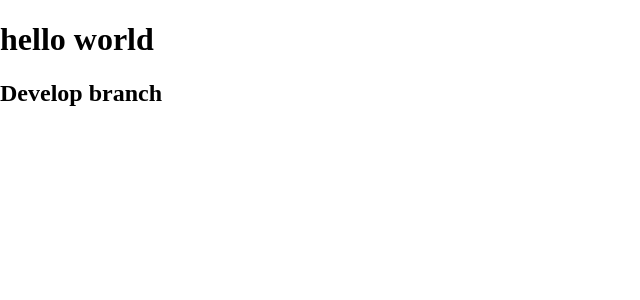
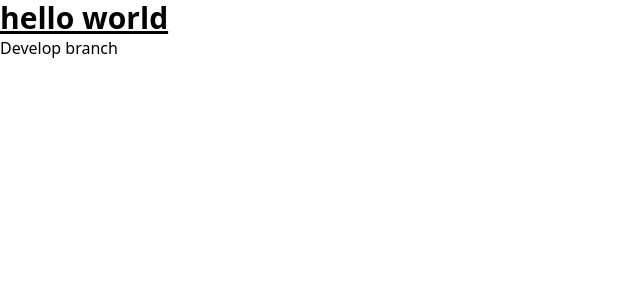
Before and after one commit to emadel1990/zapp, a Next.js app: page / in a window 1280 px wide. Shown: the top 300 px of the page, without its empty margins (0-640 px from the left). Built offline with nearby package versions, Linux system fonts and the light colour scheme.

Commit message:
feature: Setup Tailwindcss

```diff
--- a/package.json
+++ b/package.json
@@ -14,7 +14,10 @@
     "react-dom": "17.0.2"
   },
   "devDependencies": {
+    "autoprefixer": "^10.4.2",
     "eslint": "8.9.0",
-    "eslint-config-next": "12.1.0"
+    "eslint-config-next": "12.1.0",
+    "postcss": "^8.4.6",
+    "tailwindcss": "^3.0.23"
   }
 }
--- a/pages/index.js
+++ b/pages/index.js
@@ -1,7 +1,7 @@
 export default function Home() {
   return (
     <div>
-      <h1>hello world</h1>
+      <h1 className="text-3xl font-bold underline">hello world</h1>
       <h2>Develop branch</h2>
     </div>
   );
--- /dev/null
+++ b/postcss.config.js
@@ -0,0 +1,6 @@
+module.exports = {
+  plugins: {
+    tailwindcss: {},
+    autoprefixer: {},
+  },
+}
--- a/styles/globals.css
+++ b/styles/globals.css
@@ -1,8 +1,3 @@
-html,
-body {
-  padding: 0;
-  margin: 0;
-}
-* {
-  box-sizing: border-box;
-}
+@tailwind base;
+@tailwind components;
+@tailwind utilities;
--- /dev/null
+++ b/tailwind.config.js
@@ -0,0 +1,10 @@
+module.exports = {
+  content: [
+    "./pages/**/*.{js,ts,jsx,tsx}",
+    "./components/**/*.{js,ts,jsx,tsx}",
+  ],
+  theme: {
+    extend: {},
+  },
+  plugins: [],
+}
```
Also changed, not shown: 1 other file (tests, documents, lock files or other folders).
